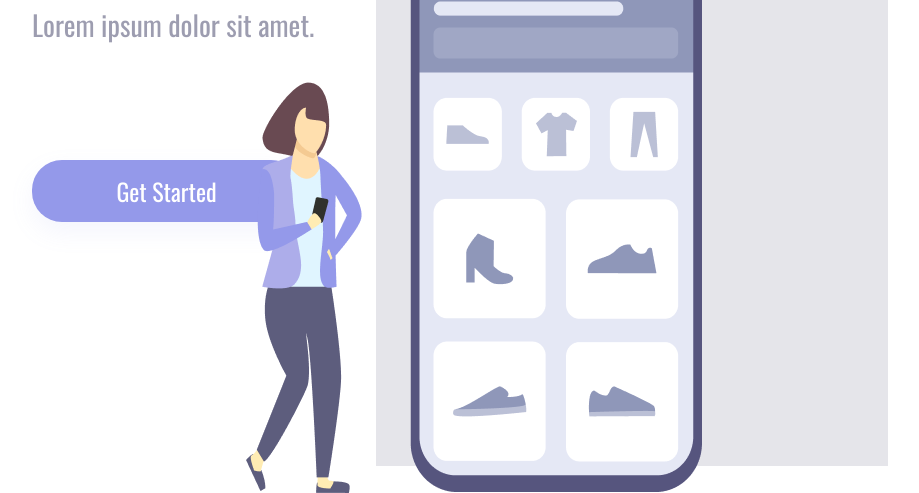
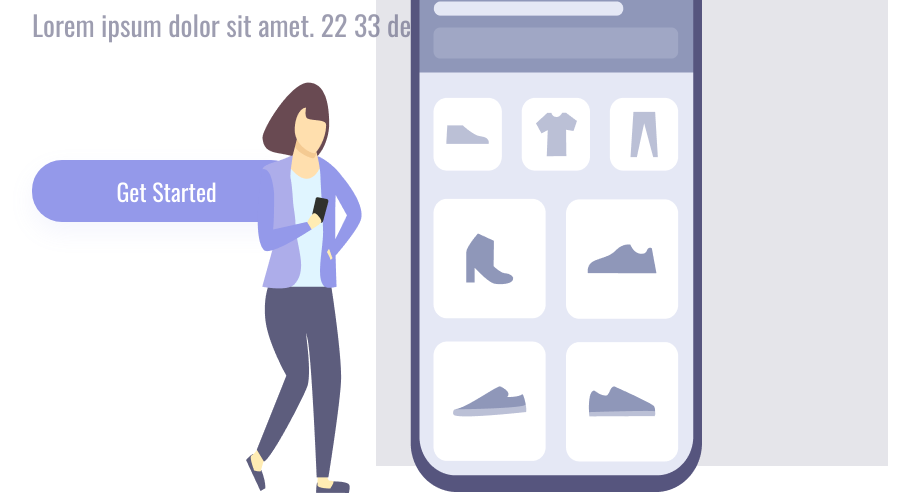
Before and after one commit to amaraljulia/easy-shopping, a plain HTML site: page index.html in a window 1280 px wide. Shown: the part 334-827 px from the top of the page, without its empty margins (104-1023 px from the left). Drawn offline with nearby package versions, Linux system fonts and the light colour scheme.

Commit message:
alteração do parágrafo principal

```diff
--- a/index.html
+++ b/index.html
@@ -13,7 +13,7 @@
     <div class="wrapper">
         <section class="container-left">
             <h1>Easy Shopping Via Mobile</h1>
-            <p>Lorem ipsum dolor sit amet. </p>
+            <p>Lorem ipsum dolor sit amet. 22 33 devclub uhuuu </p>
             <button>Get Started</button>
         </section>
         <section class="container-rigth">
```
